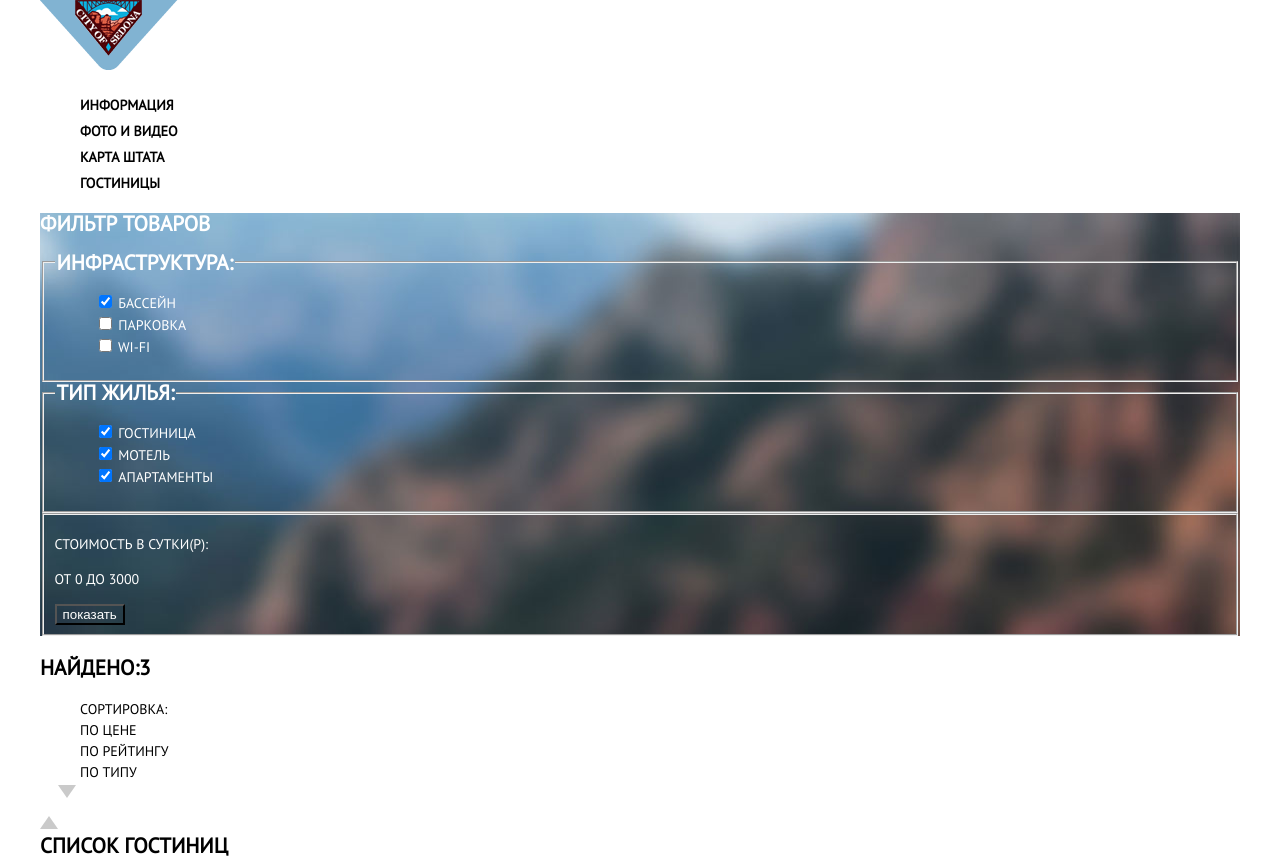
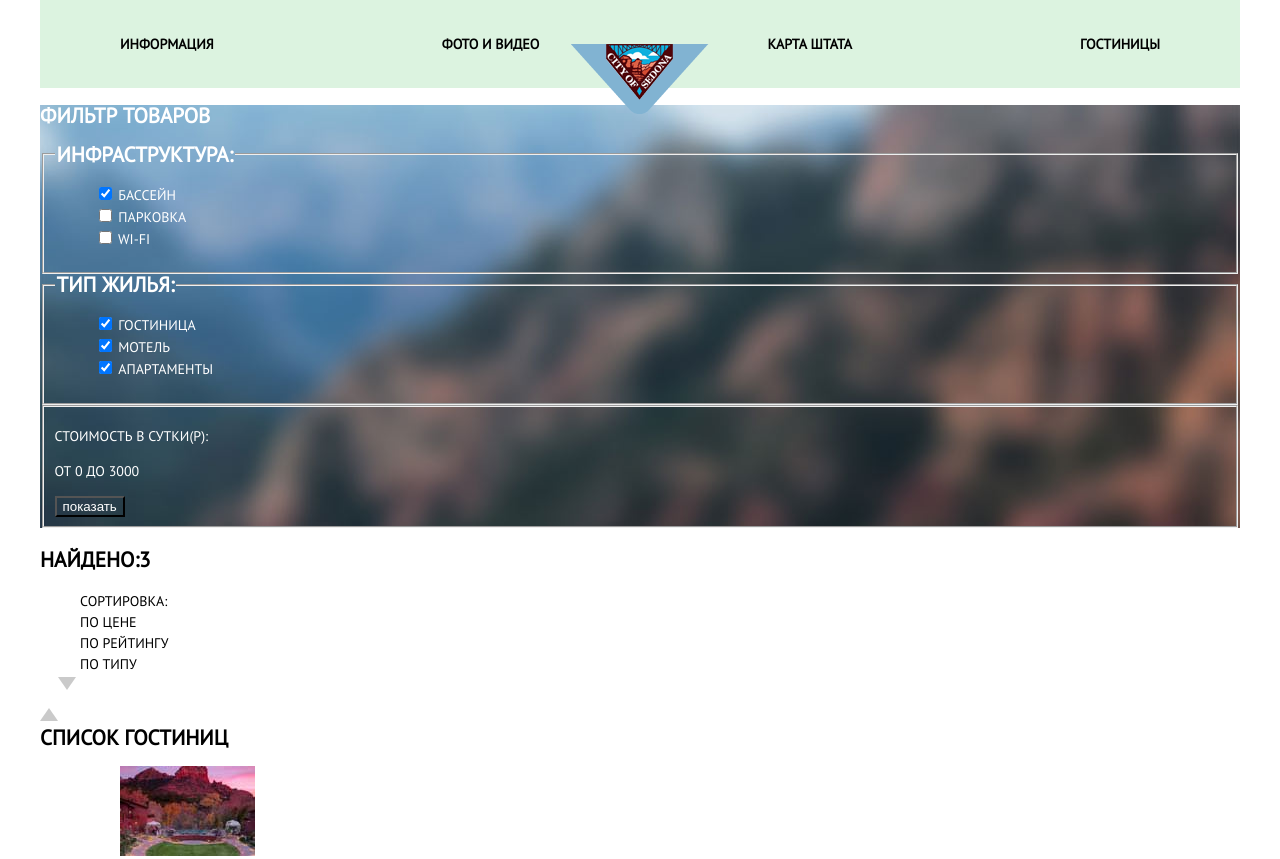
Before and after one commit to valentinapolosina/683117-sedona, a plain HTML site: page catalog.html in a window 1280 px wide. Shown: the top 859 px of the page. Drawn offline with Linux system fonts and the light colour scheme.

Commit message:
и никак

```diff
--- a/css/style.css
+++ b/css/style.css
@@ -399,3 +399,65 @@ a {
   	border-right: 9px solid transparent;
   	border-top: 13px solid #cacaca;
   }
+
+
+
+
+
+
+
+/* немного сетки */
+
+
+.main-header {
+  position: relative;
+  min-height: 56px;
+  background-color: #dcf3e0;
+
+
+}
+
+
+
+.site-navigation {
+	margin: 0;
+
+	display: flex;
+	flex-direction: row;
+	align-items: center;
+  justify-content: space-between;
+  padding-left: 80px;
+  padding-right: 80px;
+  padding-bottom: 31px;
+  padding-top: 31px;
+
+}
+
+.main-header-logo {
+	width: 138px;
+	min-height: 70px;
+	position: absolute;
+	margin-right: -69px;
+	right: 50%;
+	top: 50%;
+
+}
+
+
+.sedona-with-picture {
+ min-height: 256px;
+ align-items: space-between;
+}
+
+
+.reason-with-picture1 {
+	display: flex;
+}
+
+
+.landmark {
+	min-height: 256px;
+	display: flex;
+	align-items: stretch;
+	flex-direction: row;
+}
```
Also changed, not shown: index.html (+4 -1 lines).
